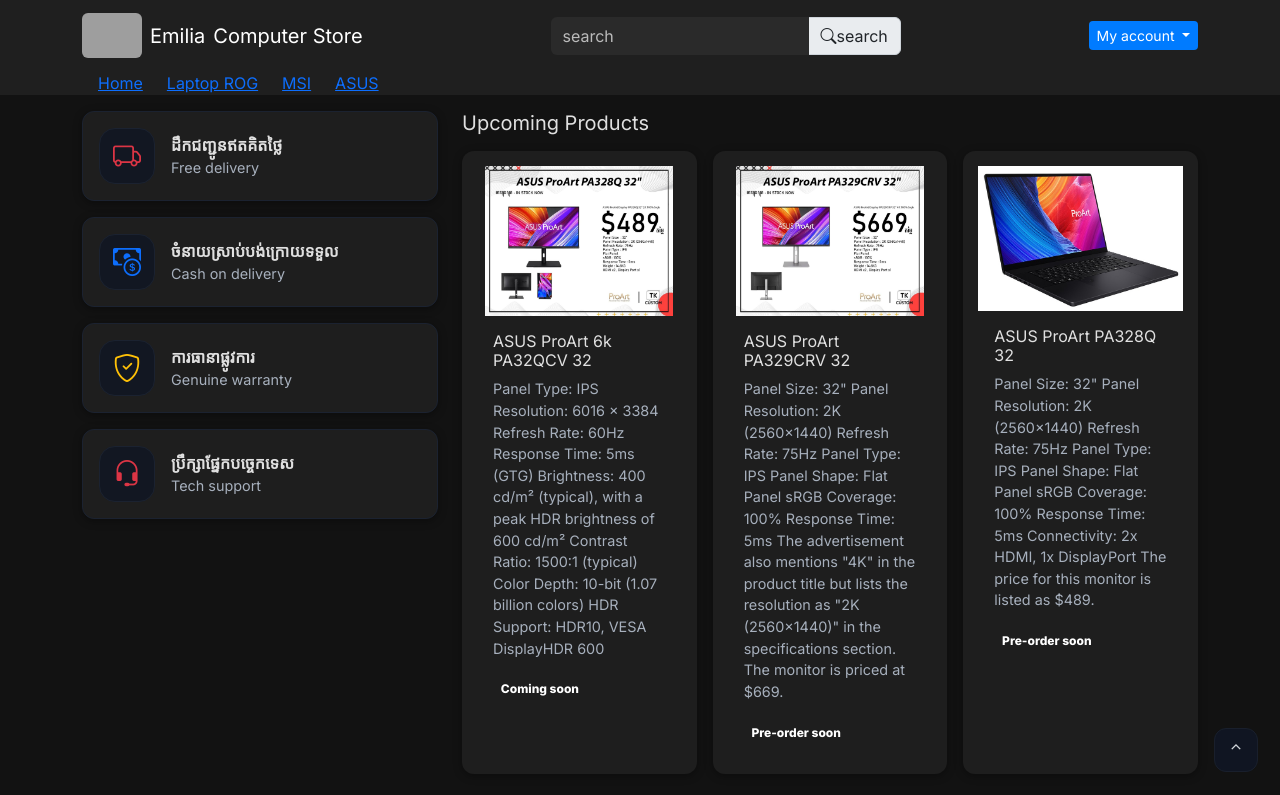
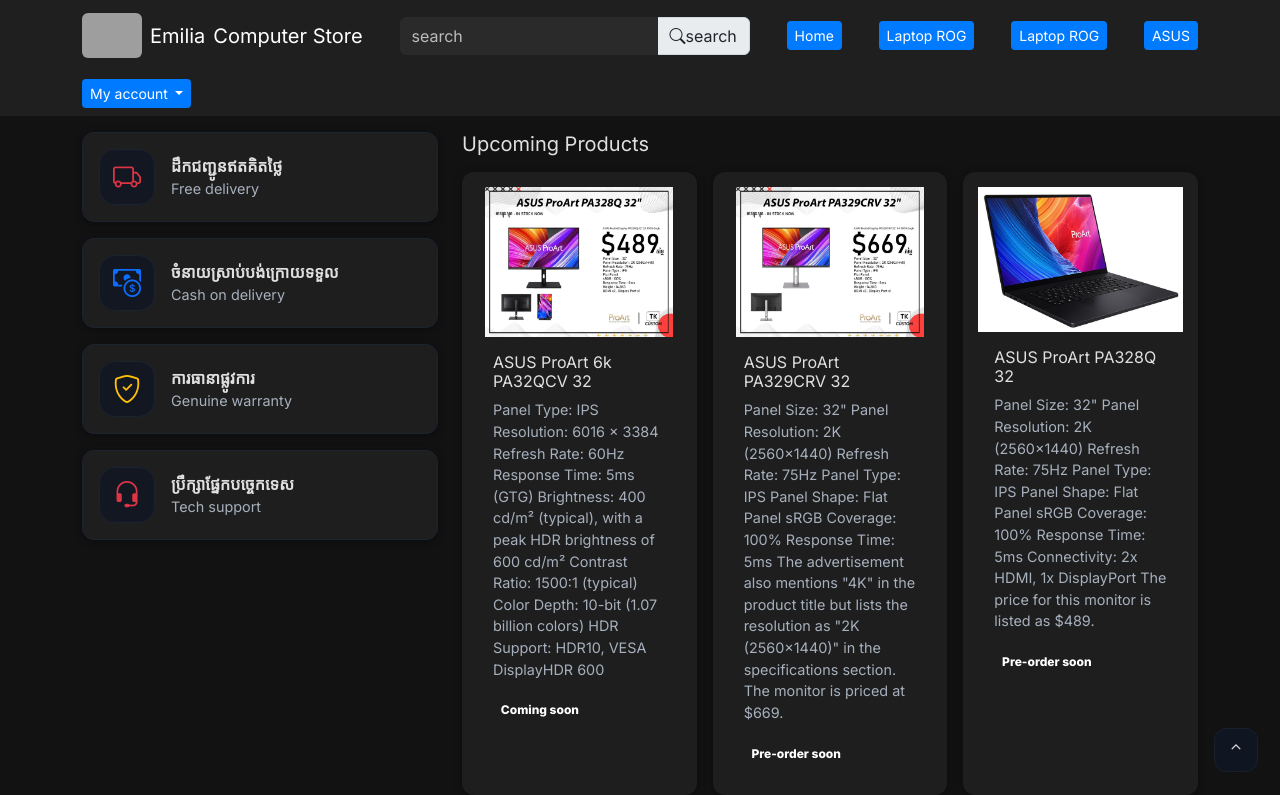
Before and after one commit to sophanithteng/emiliacomputerstore.githu.io, a plain HTML site: page index.html in a window 1280 px wide. Shown: the top 795 px of the page. Drawn offline with nearby package versions, Linux system fonts and the light colour scheme; grey boxes are pictures that could not be loaded.

Commit message:
Update index.html

```diff
--- a/index.html
+++ b/index.html
@@ -135,6 +135,10 @@
           <span class="input-group-text"><i class="bi bi-search"></i>search</span>
         </div>
       </form>
+      <button class="btn btn-dark btn-sm" type="button" >Home</button>
+      <button class="btn btn-dark btn-sm" type="button" >Laptop ROG</button>
+      <button class="btn btn-dark btn-sm" type="button" >Laptop ROG</button>
+      <button class="btn btn-dark btn-sm" type="button" >ASUS</button>
 
       <!-- Right icons + account -->
       <div class="dropdown">
@@ -153,21 +157,6 @@
         </ul>
       </div>
     </div>
-    </div>
-  </nav>
-
-  <!-- Second bar -->
-  <nav class="navbar secondbar py-0">
-    <div class="container">
-      <div class="second-nav-pill rounded-pill w-100 px-3 d-flex align-items-center">
-        <!-- Horizontal menu -->
-        <ul class="menu list-unstyled d-flex align-items-center flex-wrap mb-0 gap-4">
-          <li><a href="index.html" class="menu-link active">Home</a></li>
-          <li><a href="#" class="menu-link">Laptop ROG</a></li>
-          <li><a href="#" class="menu-link">MSI</a></li>
-          <li><a href="#" class="menu-link">ASUS</a></li>
-        </ul>
-      </div>
     </div>
   </nav>
 
@@ -564,4 +553,5 @@
   </script>
 </body>
 
+
 </html>
```
